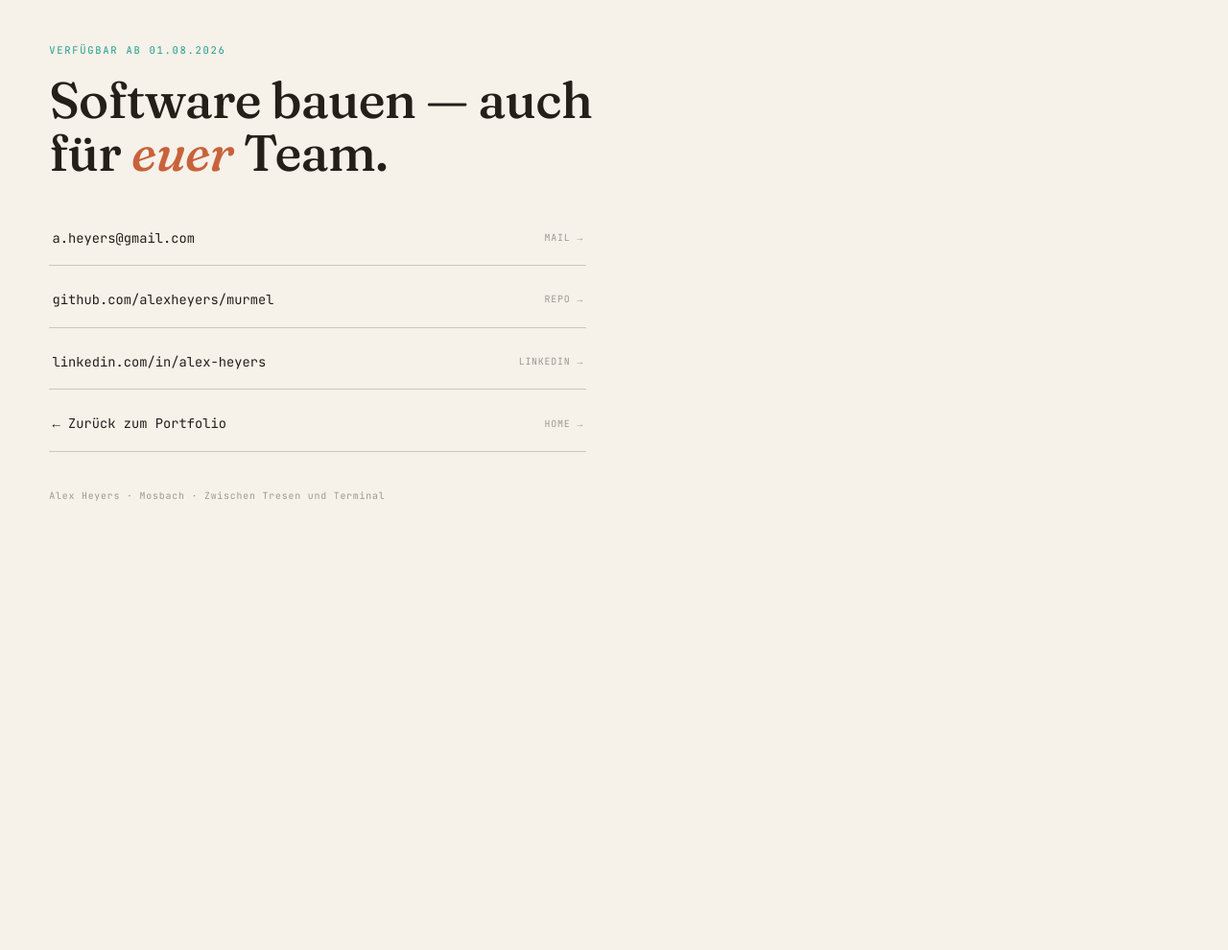
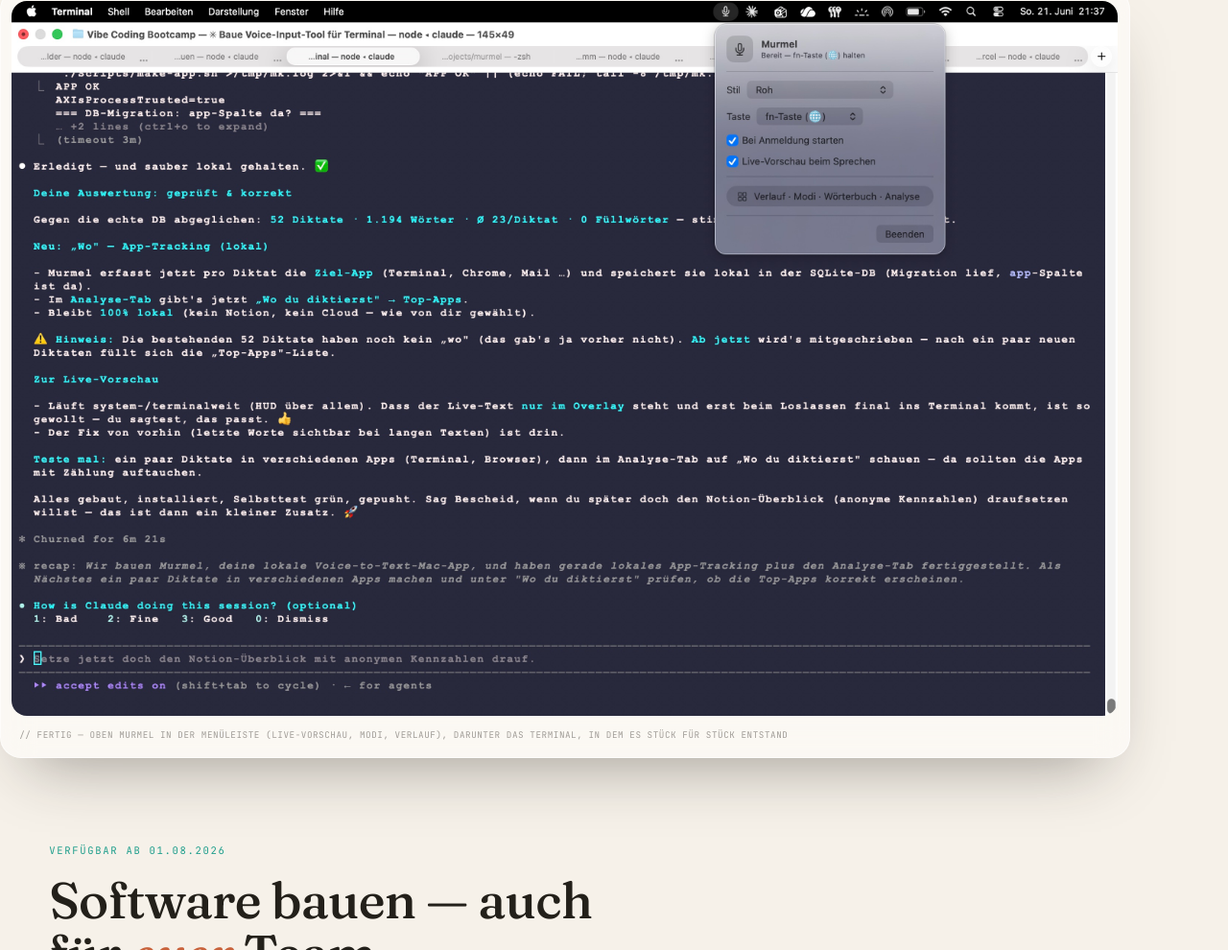
Before and after one commit to alexheyers/alexander-heyers-portfolio, a plain HTML site: page projekte/murmel.html in a window 1280 px wide. Shown: the part 8811-9801 px from the top of the page at 96% size. Before the commit the page ends 9400 px from the top, so only its background shows below. Drawn offline with Linux system fonts and the light colour scheme.

Commit message:
docs(murmel): Abschlussbild (fertige App über der Build-Session) ans Seitenende

```diff
--- a/projekte/murmel.html
+++ b/projekte/murmel.html
@@ -521,6 +521,14 @@ h2 em{font-style:italic;color:var(--coral)}
   </div>
 </section>
 
+<!-- ABSCHLUSS-BILD -->
+<section class="wrap" style="margin:1.5rem 0 .5rem">
+  <figure class="liveshot rv">
+    <img src="/assets/img/live/murmel-app.jpg" alt="Murmel fertig: Panel in der Menüleiste über der Session, in der es gebaut wurde" loading="lazy">
+    <figcaption>// Fertig — oben Murmel in der Menüleiste (Live-Vorschau, Modi, Verlauf), darunter das Terminal, in dem es Stück für Stück entstand</figcaption>
+  </figure>
+</section>
+
 <!-- FOOTER -->
 <footer class="foot wrap">
   <div class="ready rv">Verfügbar ab 01.08.2026</div>
```
Also changed, not shown: assets/img/live/murmel-app.jpg (added).
